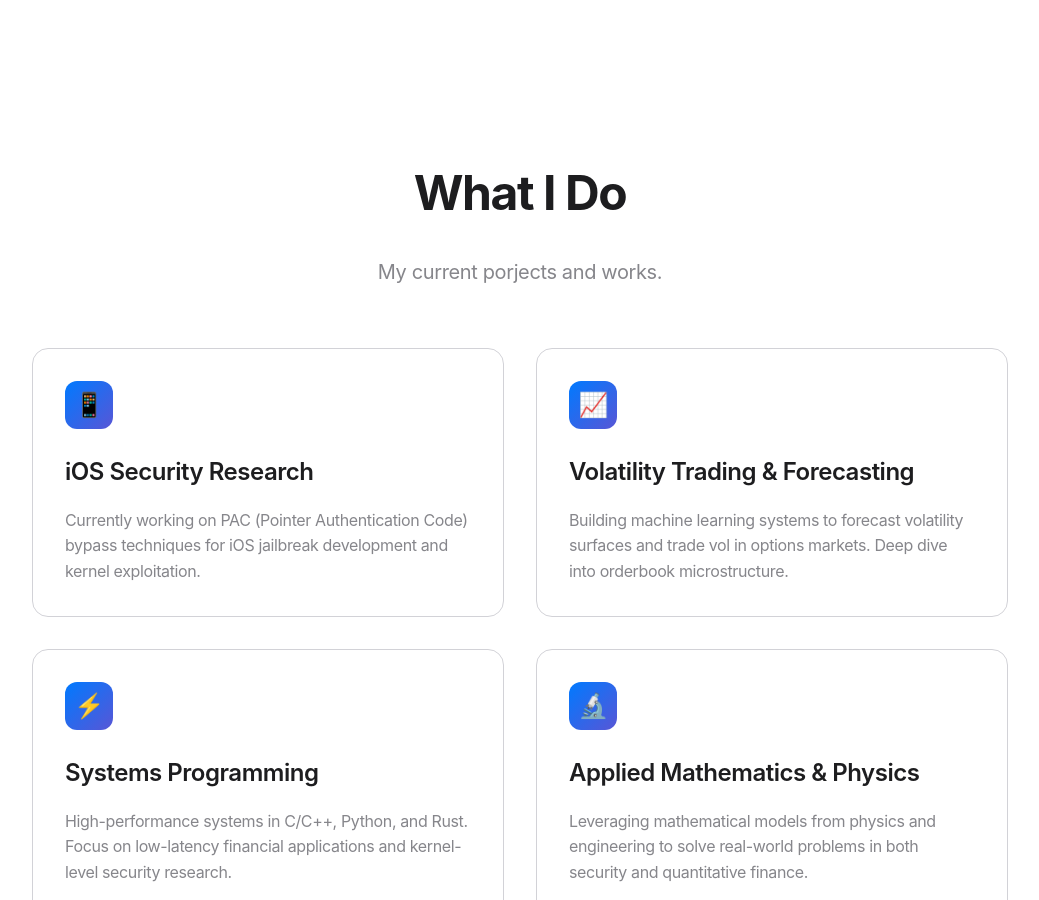
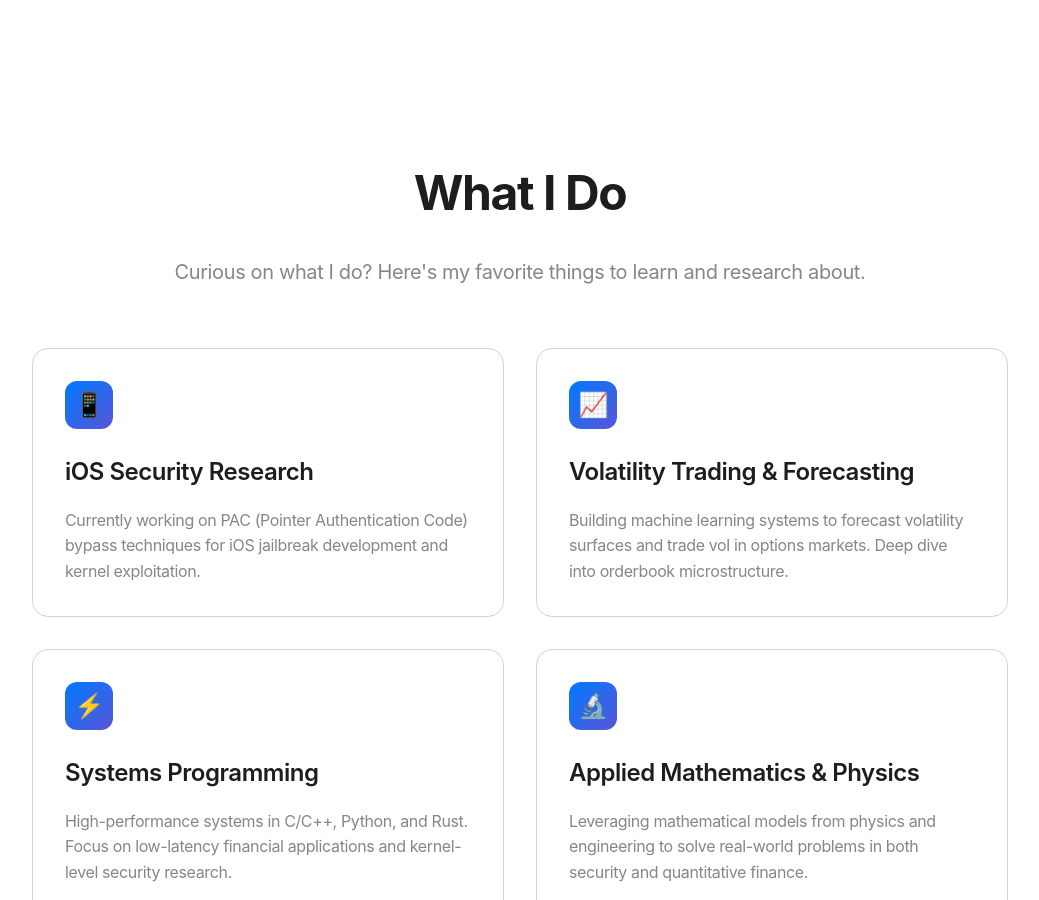
Before and after one commit to brianrojrc/brianrojrc.github.io, a Jekyll site: the page built from index.md, in a window 1280 px wide and 900 px high, scrolled down 475 px. Shown: the whole window, without its empty margins (120-1159 px from the left). Built offline with Jekyll 4.4.1, drawn with Linux system fonts in a browser that asks for light colours.

Commit message:
Update index.md

```diff
--- a/index.md
+++ b/index.md
@@ -23,7 +23,7 @@ title: Home
 <section class="fade-in">
     <h2>What I Do</h2>
     <p class="section-description">
-        My current porjects and works.
+        Curious on what I do? Here's my favorite things to learn and research about.
     </p>
     <div class="grid">
         <div class="card">
```
